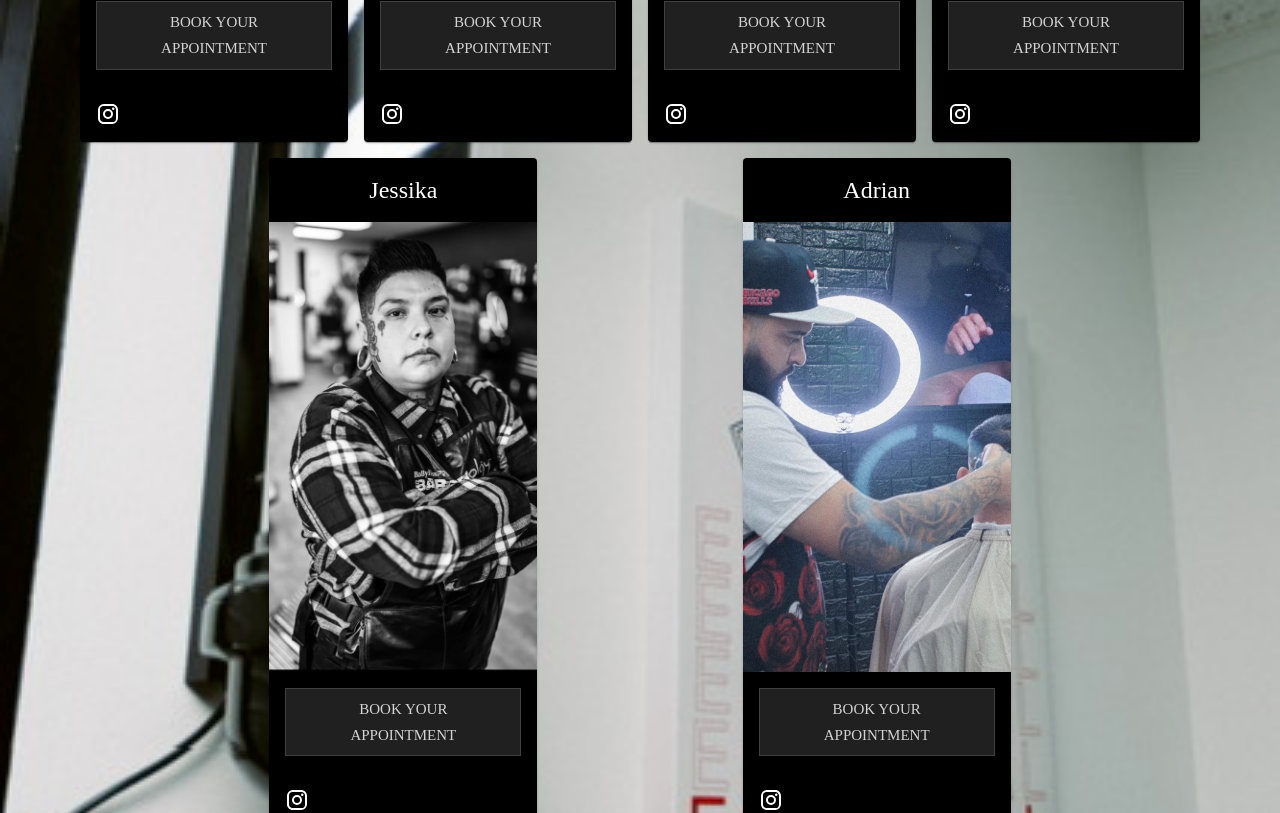
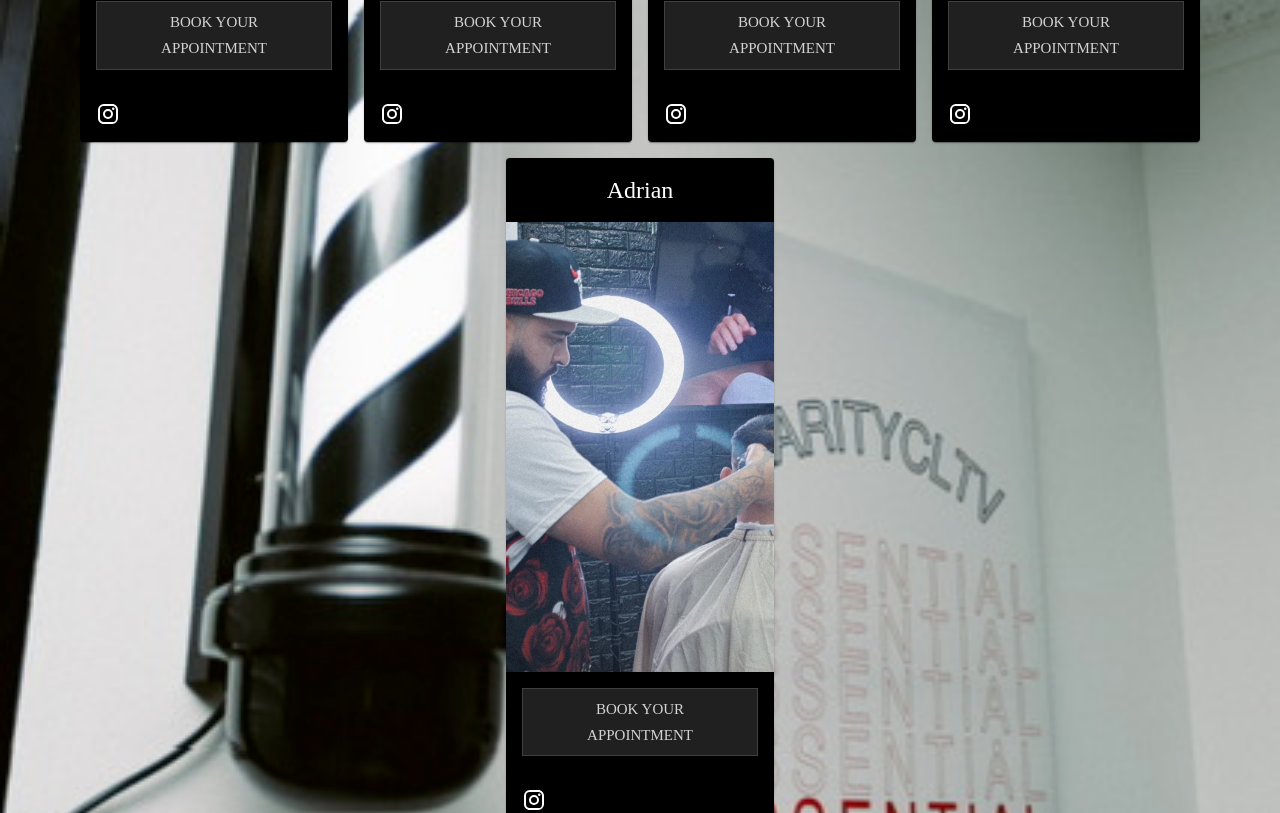
Before and after one commit to raritycollective/raritycollective.github.io, a React (Create React App) app: page /#/appointments in a window 1280 px wide. Shown: the part 767-1580 px from the top of the page. Built offline with nearby package versions, Linux system fonts and the light colour scheme.

Commit message:
remove jess and update javi link

```diff
--- a/src/pages/appointments/Appointments.tsx
+++ b/src/pages/appointments/Appointments.tsx
@@ -31,7 +31,7 @@ export const Appointments = () => {
     {
       name: "Javier",
       links: {
-        booking: "https://prsvr.setmore.com/",
+        booking: "https://javyroblesluna.booksy.com/",
         instagram: "https://www.instagram.com/Javyroblesluna/",
         image: "/images/javier.jpeg"
       }
@@ -42,14 +42,6 @@ export const Appointments = () => {
         booking: "http://Www.appointfix.com/cutzbyshellz",
         instagram: "https://www.instagram.com/Kutzby_shellz/",
         image: "/images/shelly.jpeg"
-      }
-    },
-    {
-      name: "Jessika",
-      links: {
-        booking: "https://jessika-gonzales.square.site/",
-        instagram: "https://instagram.com/hateyourguts13",
-        image: "/images/jessika.jpeg"
       }
     },
     {
```
